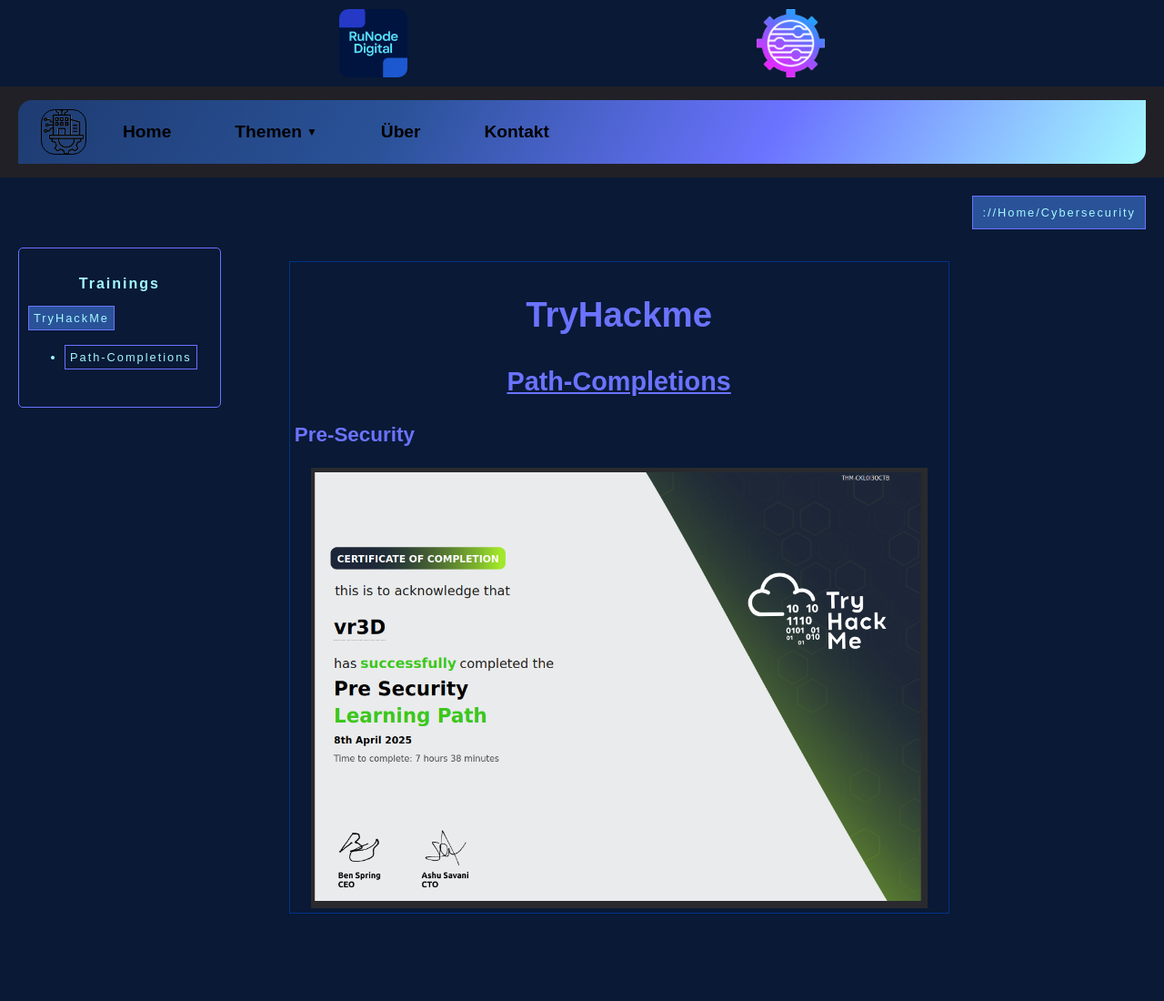
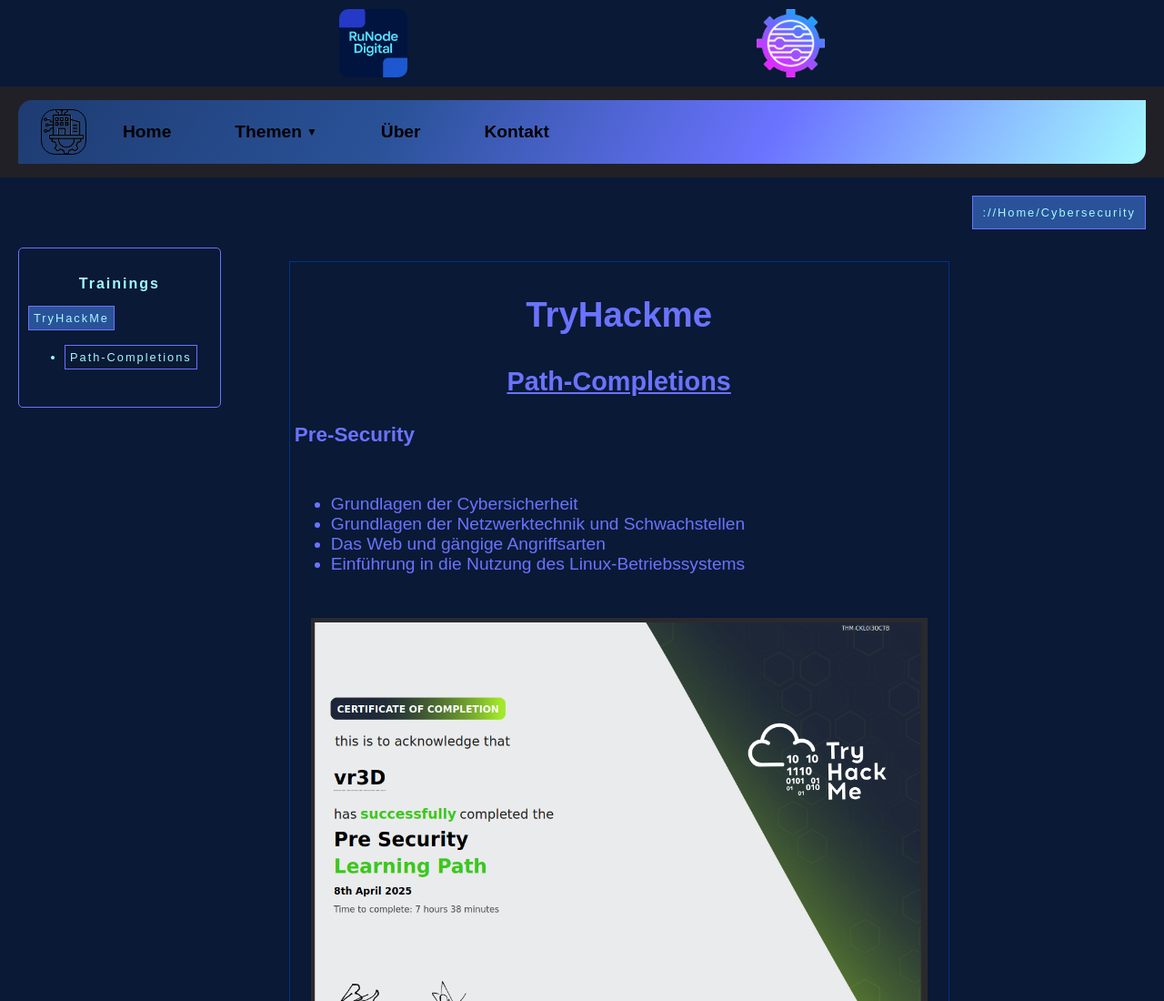
Before and after one commit to ADystEn/Portfolio-Template, a plain HTML site: page sites/cysec/cysec.html in a window 1280 px wide. Shown: the top 1100 px of the page at 91% size. Drawn offline with Linux system fonts and the light colour scheme.

Commit message:
Update cysec.html

```diff
--- a/sites/cysec/cysec.html
+++ b/sites/cysec/cysec.html
@@ -88,6 +88,14 @@
                 <h1>TryHackme</h1>
                 <h2 id="path-comp">Path-Completions</h2>
                 <h3 >Pre-Security</h2>
+                <p>
+                    <ul>
+                    <li>Grundlagen der Cybersicherheit</li>
+                    <li>Grundlagen der Netzwerktechnik und Schwachstellen</li>
+                    <li>Das Web und gängige Angriffsarten</li>
+                    <li>Einführung in die Nutzung des Linux-Betriebssystems</li>
+                    </ul>
+                </p>
                 <div class="img-box">
                         <a href="https://tryhackme-certificates.s3-eu-west-1.amazonaws.com/THM-CKL0I3QCTB.pdf" class="" target="_blank">
                             <img src="../cysec/cysec/presec-img.png" alt="presec-img">
```
